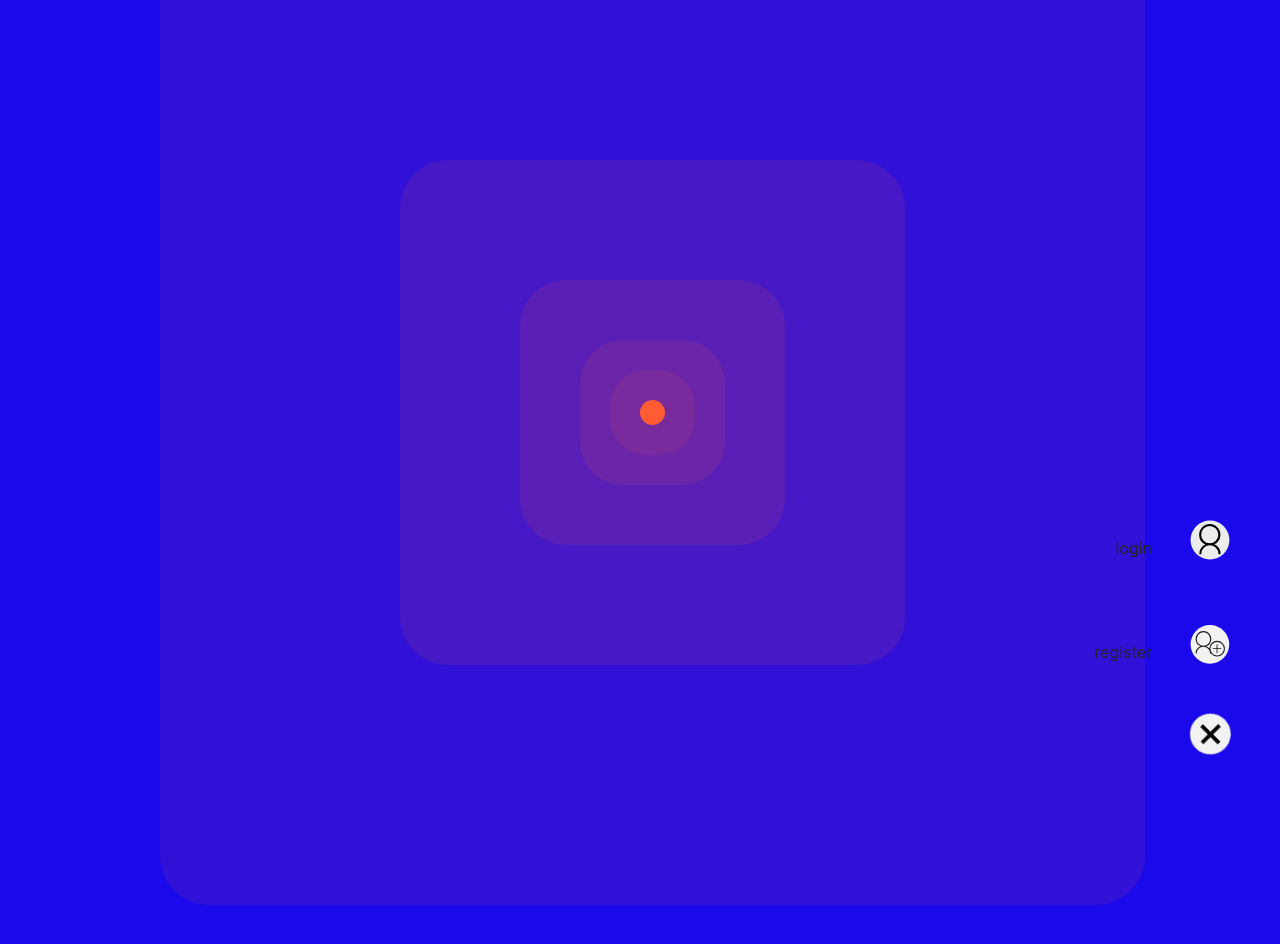
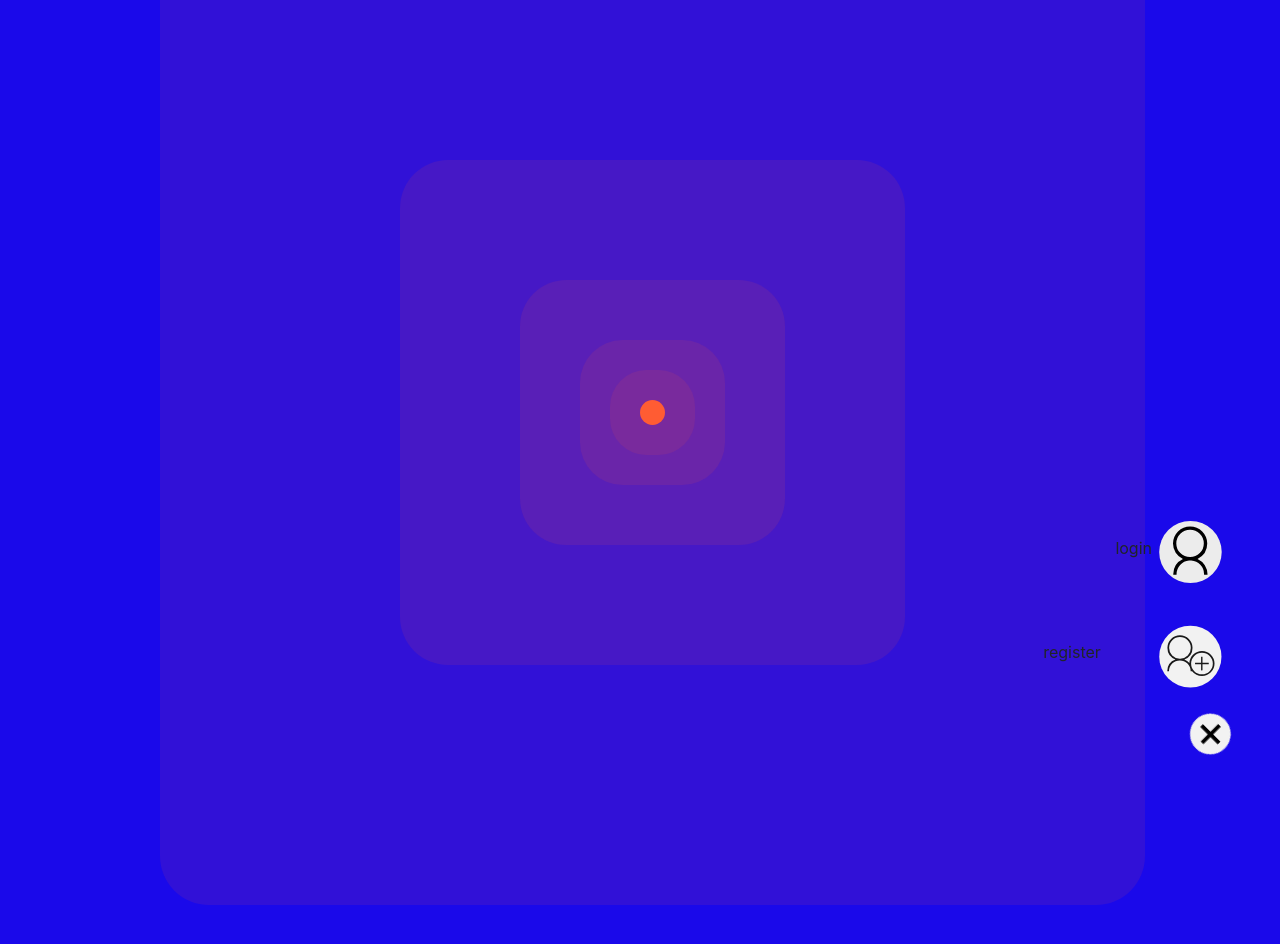
Before and after one commit to keshavgoyal2807/mobile, a plain HTML site: page index.html in a window 1280 px wide. Both pictures are taken after a click on the picture 1224 px from the left and 734 px from the top of the page. Shown: the top 944 px of the page. Drawn offline with nearby package versions, Linux system fonts and the light colour scheme.

Commit message:
final changes

```diff
--- a/cards.css
+++ b/cards.css
@@ -34,8 +34,8 @@ body{
     position: fixed;
     top:78%;
     right: 3%;
-    width:5%;
-    height:5%;
+    width:8%;
+    height:8%;
     transform:translateY(10%);
     opacity:0;
     transition: all 0.5s;
@@ -44,8 +44,8 @@ body{
     position: fixed;
     top:65%;
     right: 3%;
-    width:5%;
-    height:5%;
+    width:8%;
+    height:8%;
     transform:translateY(20%);
     opacity:0;
     transition: all 0.5s;
@@ -63,7 +63,7 @@ body{
 .p1{
     position: fixed;
     top:80%;
-    right: 10%;
+    right: 14%;
     opacity:0;
     transition: all 0.5s;
 }
```
